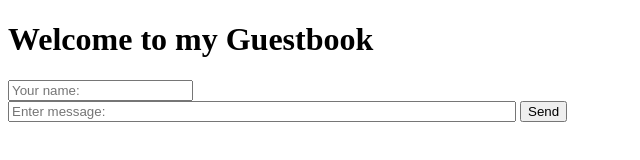
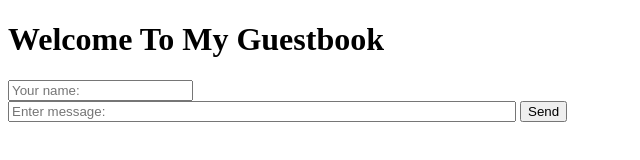
Before and after one commit to jason-rivera/firebase-guestbook, a plain HTML site: page index.html in a window 1280 px wide. Shown: the whole page, without its empty margins (0-640 px from the left). Drawn offline with Linux system fonts and the light colour scheme; no server answers.

Commit message:
Update title

```diff
--- a/index.html
+++ b/index.html
@@ -10,7 +10,7 @@
     </head>
     <body>
 
-        <h1>Welcome to my Guestbook</h1>
+        <h1>Welcome To My Guestbook</h1>
 
         <ul id="dialogue"></ul>
 
```
